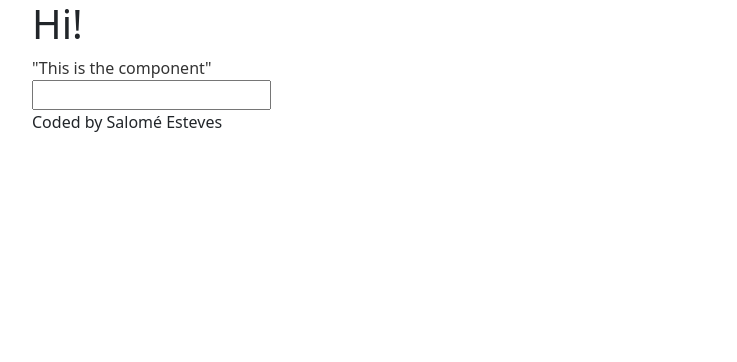
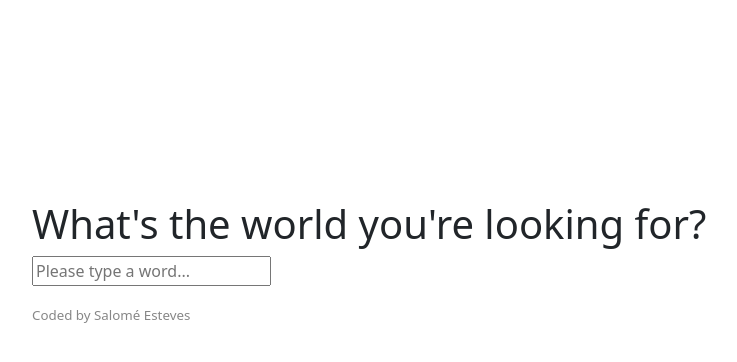
Before and after one commit to salomeEsteves/dictionary, a React (Create React App) app: page / in a window 1280 px wide. Shown: the top 362 px of the page, without its empty margins (50-787 px from the left). Built offline with nearby package versions, Linux system fonts and the light colour scheme.

Commit message:
made little css adjustments

```diff
--- a/src/App.css
+++ b/src/App.css
@@ -25,3 +25,13 @@
     transform: rotate(360deg);
   }
 }
+
+.question {
+  margin-top: 200px;
+}
+
+.byline {
+  color: #878787;
+  margin-top: 20px;
+  font-size: 10pt;
+}
--- a/src/App.js
+++ b/src/App.js
@@ -6,13 +6,13 @@ function App() {
     <div className="App">
       <div className="container">
       <header className="App-header">
-        <h1>Hi!</h1>
+        <h1 className="question">What's the world you're looking for?</h1>
       </header>
       <main>
         <Dictionary />
       </main>
       <footer>
-        <p>Coded by Salomé Esteves</p>
+        <p className="byline">Coded by Salomé Esteves</p>
       </footer>
       </div>
     </div>
--- a/src/Dictionary.js
+++ b/src/Dictionary.js
@@ -23,9 +23,9 @@ export default function Dictionary () {
     }
 
     return (
-        <div className="Dictionary">"This is the component"
+        <div className="Dictionary">
         <form onSubmit={search}>
-            <input type="search" onChange={handleKeywordChange}/>
+            <input type="search" onChange={handleKeywordChange} placeholder="Please type a word..."/>
         </form>
         <Results results={results}/>
         </div>)
```
Also changed, not shown: src/Dictionary.css (line endings or trailing spaces).
